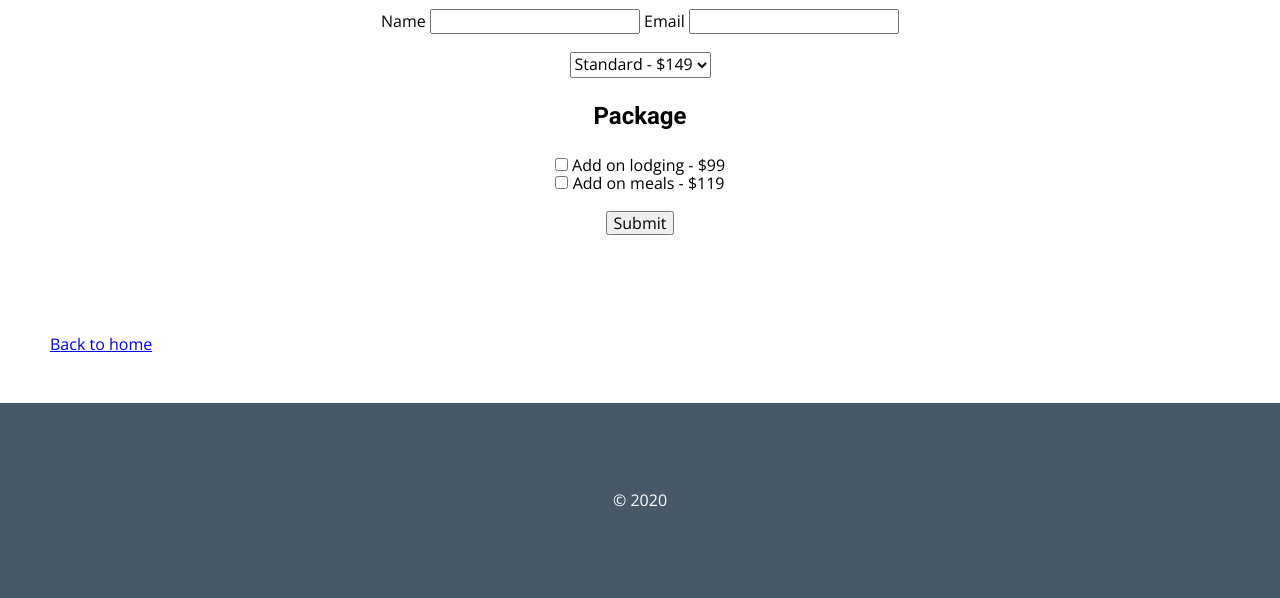
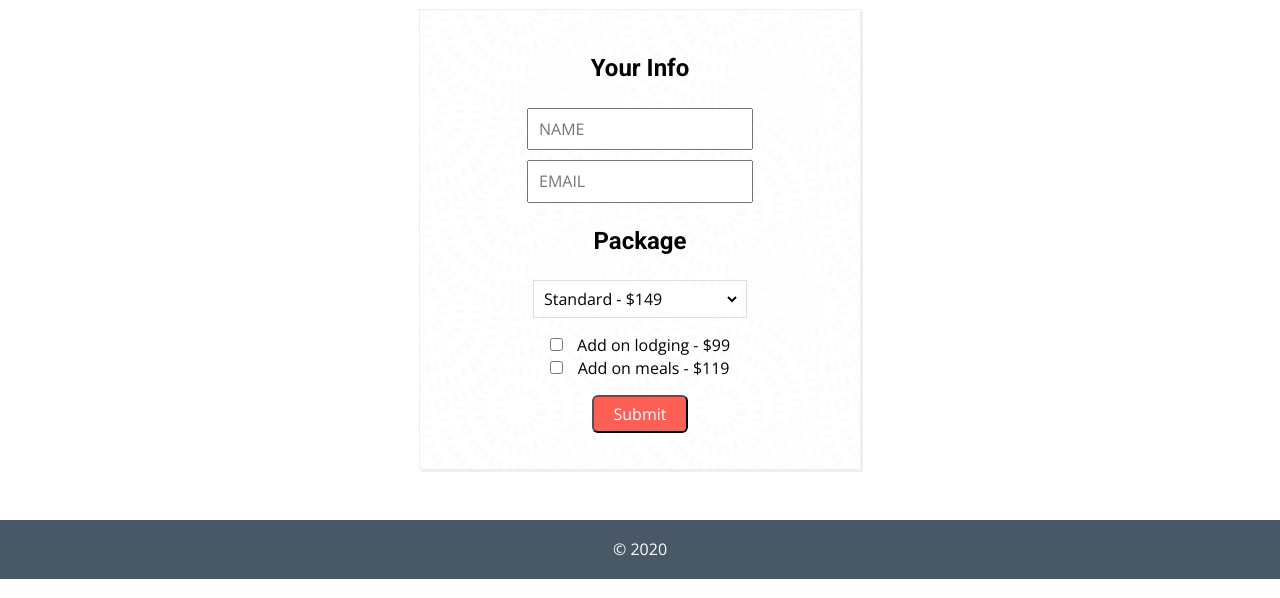
Before and after one commit to lyxcodes/LTC-Website-1, a plain HTML site: page tickets.html in a window 1280 px wide. Shown: the part 602-1200 px from the top of the page. Drawn offline with nearby package versions, Linux system fonts and the light colour scheme.

Commit message:
changes to style.css for tickets.html and corrections for index.html and tickets.html

```diff
--- a/css/style.css
+++ b/css/style.css
@@ -232,6 +232,58 @@ footer {
 
 /****TICKETS PAGE****/
 
-.form {
+.form h1 {
   text-align: center;
 }
+
+#form {
+  margin: 0 auto;
+  text-align: center;
+}
+
+#form form {
+  margin: 0 auto;
+  text-align: center;
+  padding: 20px;
+  width: 400px;
+  background: url('/images/swirl.png');
+  border: 1px solid #efefef;
+  box-shadow: 2px 2px #efefef;
+}
+
+#form form label {
+  display: none;
+}
+
+#form form .input {
+  padding: 10px;
+  display: block;
+  margin: 0 auto;
+  margin-bottom: 10px;
+}
+
+#form form .dropdown {
+  padding: 6px;
+  display: block;
+  margin: 0 auto;
+  margin-bottom: 10px;
+  border: 1px solid #dedede;
+  width: 200px;
+}
+
+#form form .dropdown select {
+  border: none;
+  background-color: #fff;
+  width: 100%;
+}
+
+#form form [type="checkbox"] {
+  margin-right: 10px;
+}
+
+#form form input[type="submit"] {
+  background-color: #fe5f55;
+  color: white;
+  padding: 8px 20px;
+  border-radius: 6px;
+}
--- a/tickets.html
+++ b/tickets.html
@@ -25,44 +25,35 @@
       </div>
     </header>
 
-    <section class="form">
+    <section id="form">
       <div class="wrap">
-        <h1>Tickets</h1>
+        <h1>Get your tickets!</h1>
         <form method="post" action>
+          <h4>Your Info</h4>
           <label for="name">Name</label>
-          <input id="name" type="text" required>
+          <input class="input" type="text" name="name" placeholder="NAME" required>
           <label for="email">Email</label>
-          <input id="email" type="text" required>
-          <br>
-          <br>
-          <select id="ticket" name="ticket-type">
+          <input class="input" type="text" name="name" placeholder="EMAIL" required>
+          <h4>Package</h4>
+          <p class="dropdown">
+           <select name="package">
             <option value="standard">Standard - $149</option>
             <option value="premium">Premium - $249</option>
-          </select>
-          <br>
-          <span><h4>Package</h4></span>
-          <input id="lodging" type="checkbox">
-          <label for="lodging"> Add on lodging - $99</label>
-          <br>
-          <input id="meals" type="checkbox">
-          <label for="meals">Add on meals - $119</label>
-          <br>
-          <br>
-          <input type="submit" value="Submit">
+            </select>
+          </p>
+          <p>
+            <input type="checkbox" name="lodging" value="lodging">
+            Add on lodging - $99<br>
+            <input id="meals" type="checkbox" value="meals"> Add on meals - $119</br>
+          </p>
+          <p><input type="submit" value="Submit"></p>
         </form>
      </div>
     </section>
 
-    <div class="wrap">
-      <a href="index.html">Back to home</a>
-    </div>
-
+    <footer class="footer">
+      &copy; 2020
+    </footer>
   </body>
 
-  <footer class="footer">
-    <div class="wrap">
-      <p>&copy; 2020</p>
-    </div>
-  </footer>
-
 </html>
```
